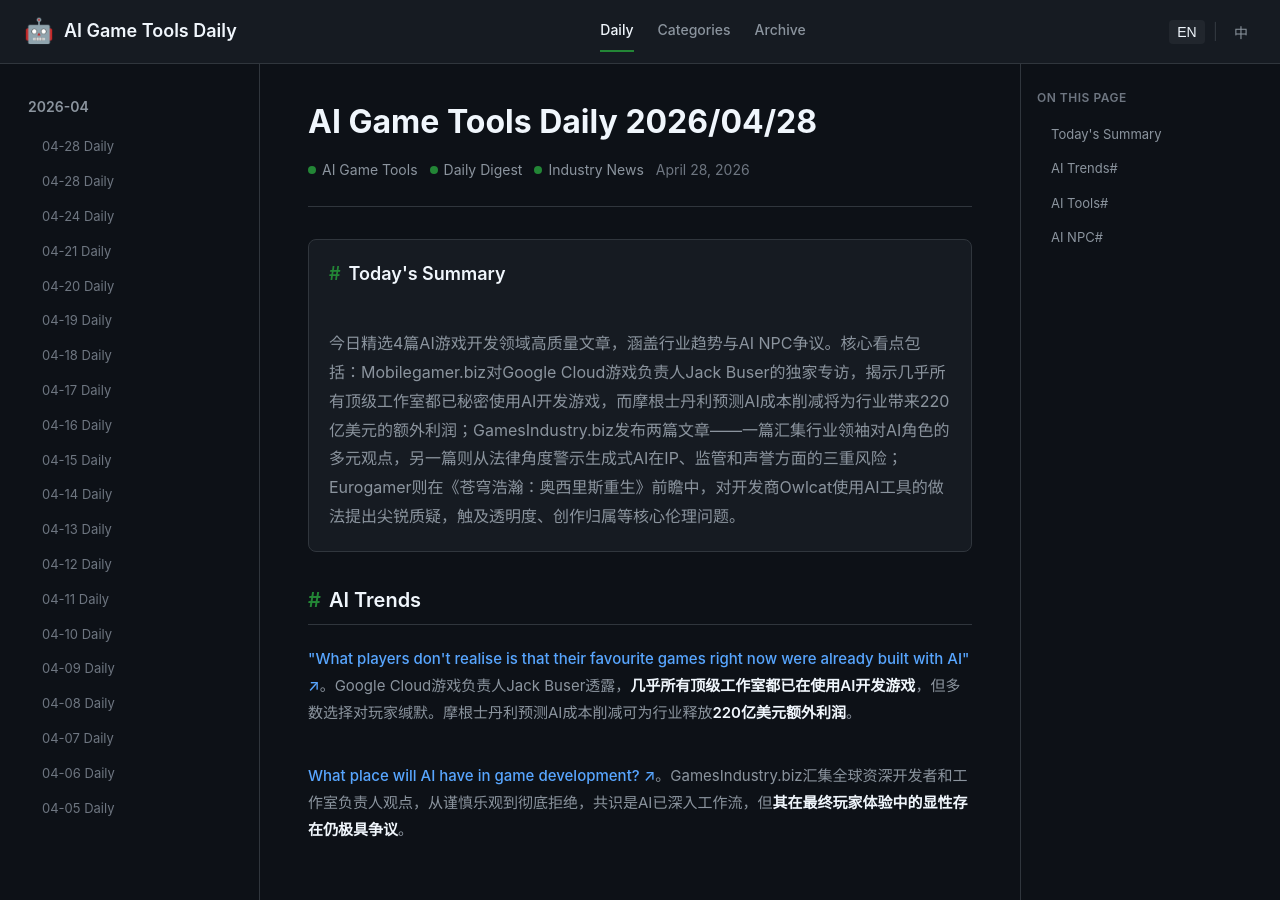
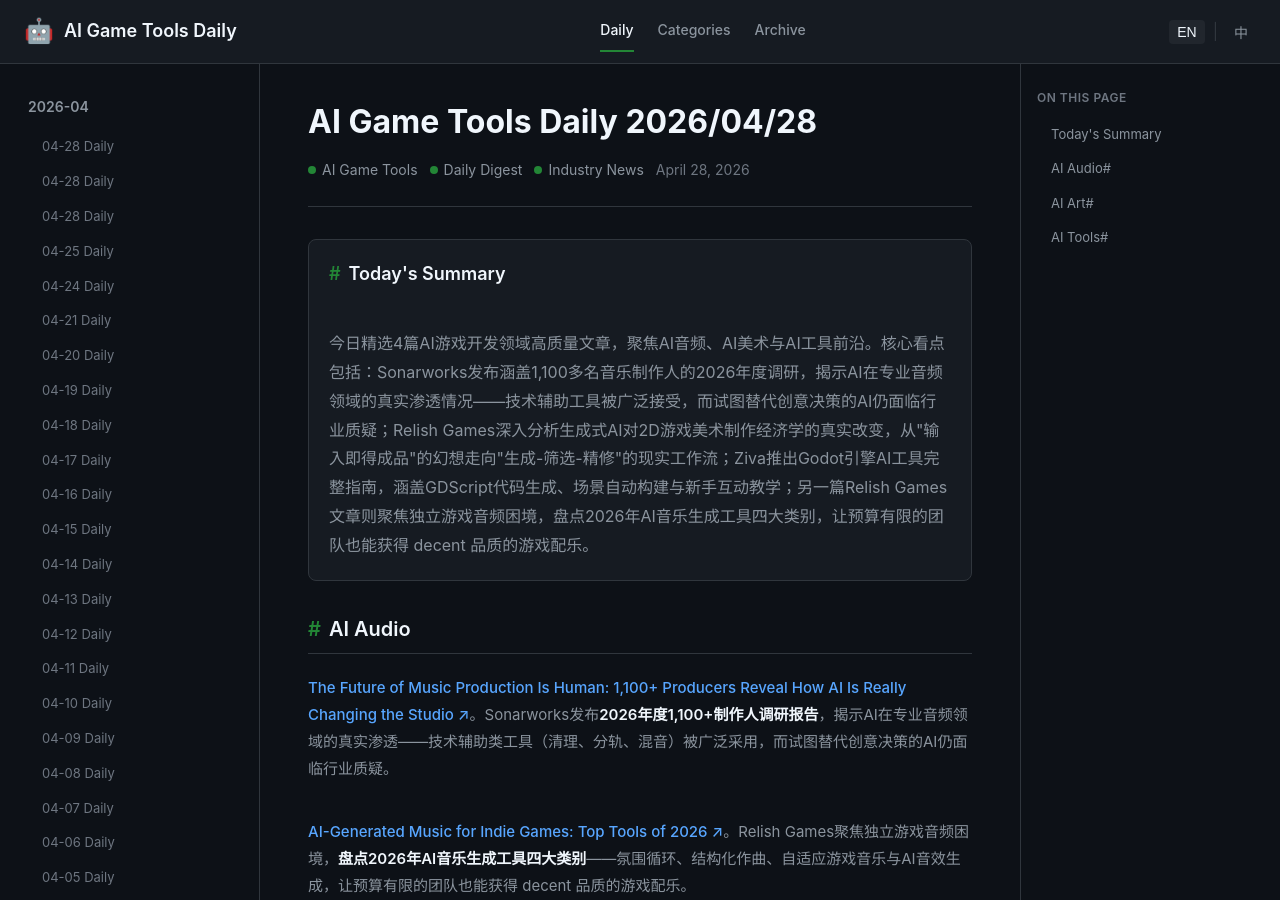
Before and after one commit to sionsychen/ai-game-tools-daily, a Jekyll site: the page built from index.html, in a window 1280 px wide and 900 px high. Built offline with Jekyll 4.4.1, drawn with Linux system fonts in a browser that asks for light colours; some of the changed text lies outside the part shown.

Commit message:
Publish daily: 2026-04-26

```diff
--- a/_data/used_urls.json
+++ b/_data/used_urls.json
@@ -132,5 +132,17 @@
     "https://www.cnet.com/tech/gaming/generative-ai-gaming-pushback/",
     "https://restofworld.org/2026/ai-voice-actors-hollywood-dubbing/",
     "https://pyshine.com/Claude-Code-Game-Studios-AI-Game-Development/"
+  ],
+  "2026-04-25": [
+    "https://joshfonseca.com/blogs/animal-crossing-llm",
+    "https://darkounity.com/blog-post?id=the-impact-of-ai-on-game-dev-jobs-open-to-work-crisis--1774128585922",
+    "https://github.com/maciej-trebacz/tower-of-time-game",
+    "https://franklantz.substack.com/p/why-no-ai-games"
+  ],
+  "2026-04-26": [
+    "https://www.sonarworks.com/blog/research/future-music-production-human-producer-survey-2026",
+    "https://relishgames.com/journal/generative-ai-for-2d-game-art-tools-and-techniques/",
+    "https://ziva.sh/blogs/best-ai-tools-for-godot-game-engine",
+    "https://relishgames.com/journal/ai-generated-music-for-indie-games-top-tools-of-2026/"
   ]
 }
--- /dev/null
+++ b/_posts/2026-04-25-daily.md
@@ -0,0 +1,72 @@
+---
+layout: new_post
+title: "AI Game Tools Daily - April 25, 2026"
+title_zh: "AI 游戏工具日报 - 2026年4月25日"
+date: 2026-04-25
+articles:
+  - title: "I Replaced Animal Crossing's Dialogue with a Live LLM by Hacking GameCube Memory"
+    title_zh: "开发者黑入GameCube内存，用实时LLM替换了《动物森友会》的全部对话"
+    summary: "A developer hacked the 24-year-old GameCube version of Animal Crossing to replace its repetitive NPC dialogue with live LLM-generated responses, creating dynamic conversations without modifying any game code. The project bridges 2001 hardware with 2026 AI by intercepting memory calls and routing them to a modern language model."
+    summary_zh: "一位开发者黑入24年前的GameCube版《动物森友会》，将其重复的NPC对话替换为实时LLM生成的动态回复，且无需修改任何游戏代码。该项目通过拦截内存调用并路由到现代语言模型，架起了2001年硬件与2026年AI之间的桥梁。"
+    sourceUrl: "https://joshfonseca.com/blogs/animal-crossing-llm"
+    category: ai-npc
+  - title: "The Impact of AI on Game Dev Jobs: Open to Work Crisis 2026"
+    title_zh: "AI对游戏开发岗位的冲击：2026年'寻找工作'危机"
+    summary: "An industry analysis examines the wave of game developers marking themselves 'Open to Work' on LinkedIn, including veterans with 10+ years of experience. The article traces how AI tools are compressing workflows that once required entire teams, creating a hiring crisis that echoes the NFT and Metaverse bubbles but with more permanent structural impacts."
+    summary_zh: "一篇行业分析审视了LinkedIn上游戏开发者标记'寻找工作'的浪潮，其中包括拥有10年以上经验的资深开发者。文章追溯了AI工具如何压缩过去需要整个团队才能完成的工作流程，造成了堪比NFT和元宇宙泡沫的招聘危机，但影响更为深远和结构性。"
+    sourceUrl: "https://darkounity.com/blog-post?id=the-impact-of-ai-on-game-dev-jobs-open-to-work-crisis--1774128585922"
+    category: ai-trends
+  - title: "Developer Documents Vibe-Coding a Complete Tower Defense Game with AI"
+    title_zh: "开发者全程记录：用AI'氛围编程'完成一款塔防游戏"
+    summary: "A developer documented the entire process of creating a tower defense game for a game jam using AI-assisted coding, offering a transparent look at what works and what breaks when relying on LLMs for game development. The project serves as a real-world case study in the promises and pitfalls of vibe-coded game creation."
+    summary_zh: "一位开发者完整记录了使用AI辅助编程为游戏节打造塔防游戏的全过程，透明展示了依赖LLM进行游戏开发时什么有效、什么会崩溃。该项目作为'氛围编程'游戏创作的现实世界案例研究，揭示了其前景与陷阱。"
+    sourceUrl: "https://github.com/maciej-trebacz/tower-of-time-game"
+    category: ai-code
+  - title: "Why No AI Games? A Renowned Game Designer's Theory"
+    title_zh: "为什么还没有AI原生游戏？知名游戏设计师的理论"
+    summary: "Frank Lantz, legendary game designer behind Universal Paperclips, explores why five years into the generative AI revolution, there are still no significant AI-native game experiences. He examines what's actually out there, why AI has transformed game development but not gameplay, and what it might take to create genuinely new forms of AI-driven play."
+    summary_zh: "《通用回形针》背后的传奇游戏设计师Frank Lantz探讨了一个谜题：生成式AI革命已过去五年，为何仍没有出现重要的AI原生游戏体验？他审视了现有的尝试，分析了为何AI改变了游戏开发却未改变游戏玩法，以及创造真正全新的AI驱动游戏形式需要什么条件。"
+    sourceUrl: "https://franklantz.substack.com/p/why-no-ai-games"
+    category: ai-trends
+---
+
+<!-- Today's Summary -->
+<section class="summary-section" id="summary">
+  <h2>Today's Summary</h2>
+  <div class="summary-content">
+    今日精选4篇AI游戏开发领域高质量文章，涵盖AI NPC、行业趋势与AI编程前沿。核心看点包括：一位开发者通过黑入GameCube内存，在24年前的《动物森友会》中实现了实时LLM动态对话，展示了经典游戏与前沿AI结合的无限可能；Darko Unity深入分析LinkedIn上游戏开发者'寻找工作'标记激增现象，揭示AI工具正在结构性压缩传统游戏团队的工作流程；maciej-trebacz开源了其全程用AI'氛围编程'打造塔防游戏的完整文档，为开发者提供了真实的AI辅助开发案例参考；传奇设计师Frank Lantz则从设计理论层面追问一个根本问题——生成式AI革命五年过去，为何仍没有出现真正意义上的AI原生游戏？
+  </div>
+</section>
+
+<!-- Section: AI NPC -->
+<section class="content-section" id="ai-npc">
+  <h2 class="section-title">AI NPC<a href="#ai-npc" class="permalink">#</a></h2>
+  <div class="article-list">
+    <article class="article-item">
+      <p><strong><a href="https://joshfonseca.com/blogs/animal-crossing-llm">I Replaced Animal Crossing's Dialogue with a Live LLM by Hacking GameCube Memory ↗</a></strong>。一位开发者<strong>黑入24年前的GameCube版《动物森友会》</strong>，将其重复的NPC对话替换为实时LLM生成的动态回复，且无需修改任何游戏代码，架起了2001年硬件与2026年AI之间的桥梁。</p>
+    </article>
+  </div>
+</section>
+
+<!-- Section: AI Trends -->
+<section class="content-section" id="ai-trends">
+  <h2 class="section-title">AI Trends<a href="#ai-trends" class="permalink">#</a></h2>
+  <div class="article-list">
+    <article class="article-item">
+      <p><strong><a href="https://darkounity.com/blog-post?id=the-impact-of-ai-on-game-dev-jobs-open-to-work-crisis--1774128585922">The Impact of AI on Game Dev Jobs: Open to Work Crisis 2026 ↗</a></strong>。一篇行业分析审视了LinkedIn上游戏开发者标记<strong>'寻找工作'的激增浪潮</strong>，追溯AI工具如何压缩过去需要整个团队才能完成的工作流程，造成了深远且结构性的招聘危机。</p>
+    </article>
+    <article class="article-item">
+      <p><strong><a href="https://franklantz.substack.com/p/why-no-ai-games">Why No AI Games? A Renowned Game Designer's Theory ↗</a></strong>。传奇游戏设计师Frank Lantz探讨了一个根本谜题：<strong>生成式AI革命五年过去，为何仍没有出现重要的AI原生游戏体验</strong>？他分析了AI改变开发却未改变玩法的深层原因。</p>
+    </article>
+  </div>
+</section>
+
+<!-- Section: AI Code -->
+<section class="content-section" id="ai-code">
+  <h2 class="section-title">AI Code<a href="#ai-code" class="permalink">#</a></h2>
+  <div class="article-list">
+    <article class="article-item">
+      <p><strong><a href="https://github.com/maciej-trebacz/tower-of-time-game">Developer Documents Vibe-Coding a Complete Tower Defense Game with AI ↗</a></strong>。一位开发者完整记录了使用<strong>AI辅助编程打造塔防游戏</strong>的全过程，透明展示了依赖LLM进行游戏开发时什么有效、什么会崩溃，提供了真实的AI辅助开发案例参考。</p>
+    </article>
+  </div>
+</section>
--- /dev/null
+++ b/_posts/2026-04-26-daily.md
@@ -0,0 +1,72 @@
+---
+layout: new_post
+title: "AI Game Tools Daily - April 26, 2026"
+title_zh: "AI 游戏工具日报 - 2026年4月26日"
+date: 2026-04-26
+articles:
+  - title: "The Future of Music Production Is Human: 1,100+ Producers Reveal How AI Is Really Changing the Studio"
+    title_zh: "音乐生产的未来仍属人类：1,100+制作人调研揭示AI如何真正改变录音室"
+    summary: "A comprehensive 2026 survey of over 1,100 music producers reveals how AI is reshaping professional audio workflows. Producers make a clear distinction between AI tools that assist with technical tasks like cleanup and stem separation versus those that attempt to automate creative decision-making, with the former being widely adopted while the latter faces skepticism."
+    summary_zh: "一项涵盖1,100多名音乐制作人的2026年综合调研揭示了AI如何重塑专业音频工作流程。制作人们明确区分了协助技术任务（如音频清理和分轨）的AI工具与试图自动化创意决策的工具，前者被广泛采用而后者则面临质疑。"
+    sourceUrl: "https://www.sonarworks.com/blog/research/future-music-production-human-producer-survey-2026"
+    category: ai-audio
+  - title: "Generative AI for 2D Game Art: Tools & Techniques"
+    title_zh: "2D游戏美术的生成式AI：工具与技术"
+    summary: "An in-depth developer analysis of how generative AI has actually changed the economics of 2D game art production, contrasting the initial promise of instant finished assets against the reality of generating possibilities that require aggressive curation and substantial cleanup. The article outlines a practical workflow from concept exploration to style reference sheets to final asset production."
+    summary_zh: "一篇深入的开发分析，探讨生成式AI如何真正改变了2D游戏美术制作的经济学，对比了"输入即得成品资产"的初期承诺与现实——即生成大量可能性后需要严格筛选和大量清理。文章勾勒了从概念探索到风格参考表再到最终资产制作的实用工作流程。"
+    sourceUrl: "https://relishgames.com/journal/generative-ai-for-2d-game-art-tools-and-techniques/"
+    category: ai-art
+  - title: "Best AI Tools & Plugins for Godot Game Engine in 2025 (Complete Guide)"
+    title_zh: "Godot游戏引擎最佳AI工具与插件完整指南"
+    summary: "A comprehensive guide comparing AI-powered tools specifically for Godot Engine developers, covering code generation, scene creation, and automated node structure building through natural language. The article explains how AI assistants can generate GDScript in seconds and act as interactive tutors for beginners learning Godot 4."
+    summary_zh: "一篇全面比较专为Godot引擎开发者打造的AI工具指南，涵盖代码生成、场景创建以及通过自然语言自动构建节点结构。文章解释了AI助手如何能在数秒内生成GDScript代码，并作为初学者学习Godot 4的互动导师。"
+    sourceUrl: "https://ziva.sh/blogs/best-ai-tools-for-godot-game-engine"
+    category: ai-tools
+  - title: "AI-Generated Music for Indie Games: Top Tools of 2026"
+    title_zh: "独立游戏的AI生成音乐：2026年顶尖工具盘点"
+    summary: "A practical guide for indie developers on leveraging AI music generation tools to address the chronic underfunding of game audio. The article categorizes tools into ambient loop generators, structured composition engines, adaptive music systems that respond to gameplay state, and AI sound effect generators — making decent-quality audio accessible to teams that cannot afford human composers."
+    summary_zh: "一篇面向独立开发者的实用指南，探讨如何利用AI音乐生成工具解决游戏音频长期资金不足的问题。文章将工具分类为氛围循环生成器、结构化作曲引擎、能响应游戏状态的自适应音乐系统，以及AI音效生成器——让无法聘请人类作曲家的团队也能获得 decent 品质的音频。"
+    sourceUrl: "https://relishgames.com/journal/ai-generated-music-for-indie-games-top-tools-of-2026/"
+    category: ai-audio
+---
+
+<!-- Today's Summary -->
+<section class="summary-section" id="summary">
+  <h2>Today's Summary</h2>
+  <div class="summary-content">
+    今日精选4篇AI游戏开发领域高质量文章，聚焦AI音频、AI美术与AI工具前沿。核心看点包括：Sonarworks发布涵盖1,100多名音乐制作人的2026年度调研，揭示AI在专业音频领域的真实渗透情况——技术辅助工具被广泛接受，而试图替代创意决策的AI仍面临行业质疑；Relish Games深入分析生成式AI对2D游戏美术制作经济学的真实改变，从"输入即得成品"的幻想走向"生成-筛选-精修"的现实工作流；Ziva推出Godot引擎AI工具完整指南，涵盖GDScript代码生成、场景自动构建与新手互动教学；另一篇Relish Games文章则聚焦独立游戏音频困境，盘点2026年AI音乐生成工具四大类别，让预算有限的团队也能获得 decent 品质的游戏配乐。
+  </div>
+</section>
+
+<!-- Section: AI Audio -->
+<section class="content-section" id="ai-audio">
+  <h2 class="section-title">AI Audio<a href="#ai-audio" class="permalink">#</a></h2>
+  <div class="article-list">
+    <article class="article-item">
+      <p><strong><a href="https://www.sonarworks.com/blog/research/future-music-production-human-producer-survey-2026">The Future of Music Production Is Human: 1,100+ Producers Reveal How AI Is Really Changing the Studio ↗</a></strong>。Sonarworks发布<strong>2026年度1,100+制作人调研报告</strong>，揭示AI在专业音频领域的真实渗透——技术辅助类工具（清理、分轨、混音）被广泛采用，而试图替代创意决策的AI仍面临行业质疑。</p>
+    </article>
+    <article class="article-item">
+      <p><strong><a href="https://relishgames.com/journal/ai-generated-music-for-indie-games-top-tools-of-2026/">AI-Generated Music for Indie Games: Top Tools of 2026 ↗</a></strong>。Relish Games聚焦独立游戏音频困境，<strong>盘点2026年AI音乐生成工具四大类别</strong>——氛围循环、结构化作曲、自适应游戏音乐与AI音效生成，让预算有限的团队也能获得 decent 品质的游戏配乐。</p>
+    </article>
+  </div>
+</section>
+
+<!-- Section: AI Art -->
+<section class="content-section" id="ai-art">
+  <h2 class="section-title">AI Art<a href="#ai-art" class="permalink">#</a></h2>
+  <div class="article-list">
+    <article class="article-item">
+      <p><strong><a href="https://relishgames.com/journal/generative-ai-for-2d-game-art-tools-and-techniques/">Generative AI for 2D Game Art: Tools & Techniques ↗</a></strong>。Relish Games深入分析生成式AI对<strong>2D游戏美术制作经济学的真实改变</strong>，从"输入即得成品"的幻想走向"生成-筛选-精修"的现实工作流，勾勒出从概念探索到风格参考表再到最终资产的完整管线。</p>
+    </article>
+  </div>
+</section>
+
+<!-- Section: AI Tools -->
+<section class="content-section" id="ai-tools">
+  <h2 class="section-title">AI Tools<a href="#ai-tools" class="permalink">#</a></h2>
+  <div class="article-list">
+    <article class="article-item">
+      <p><strong><a href="https://ziva.sh/blogs/best-ai-tools-for-godot-game-engine">Best AI Tools & Plugins for Godot Game Engine in 2025 (Complete Guide) ↗</a></strong>。Ziva推出<strong>Godot引擎AI工具完整指南</strong>，涵盖GDScript代码生成、场景自动构建与新手互动教学，展示AI助手如何将原本耗时数小时的工作压缩至数分钟。</p>
+    </article>
+  </div>
+</section>
```
